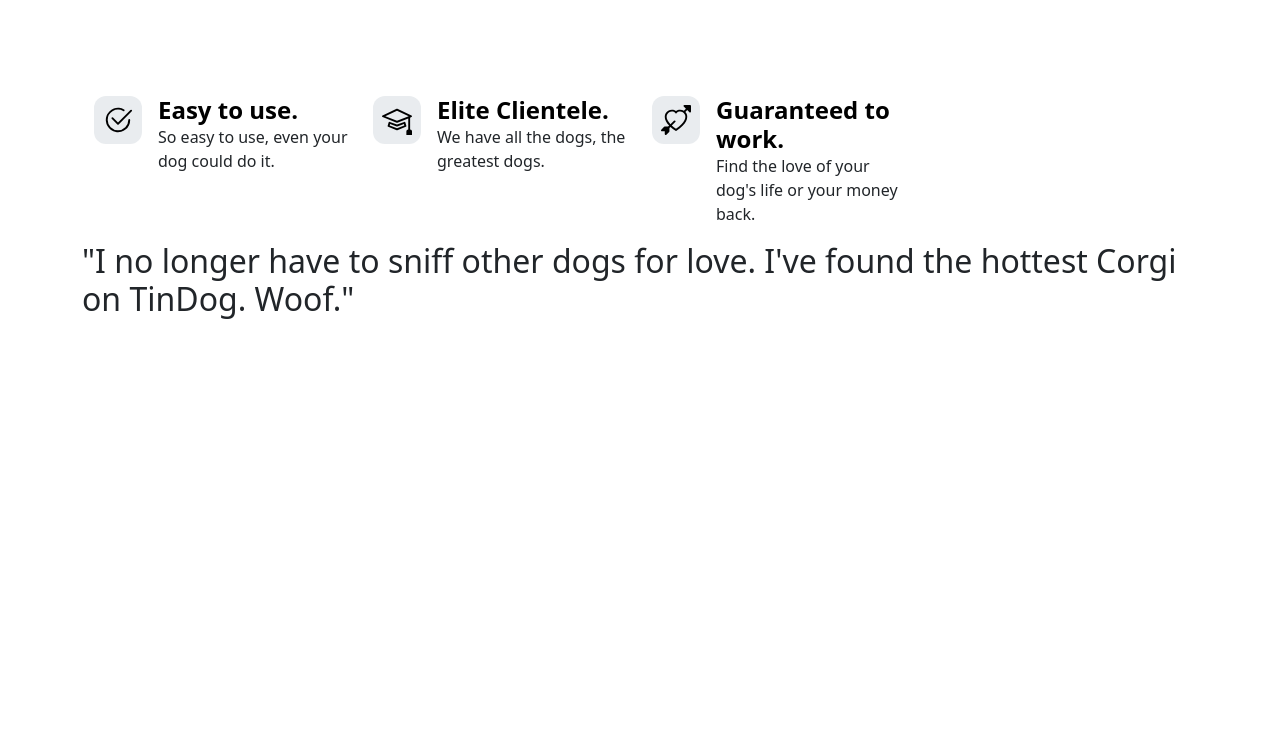
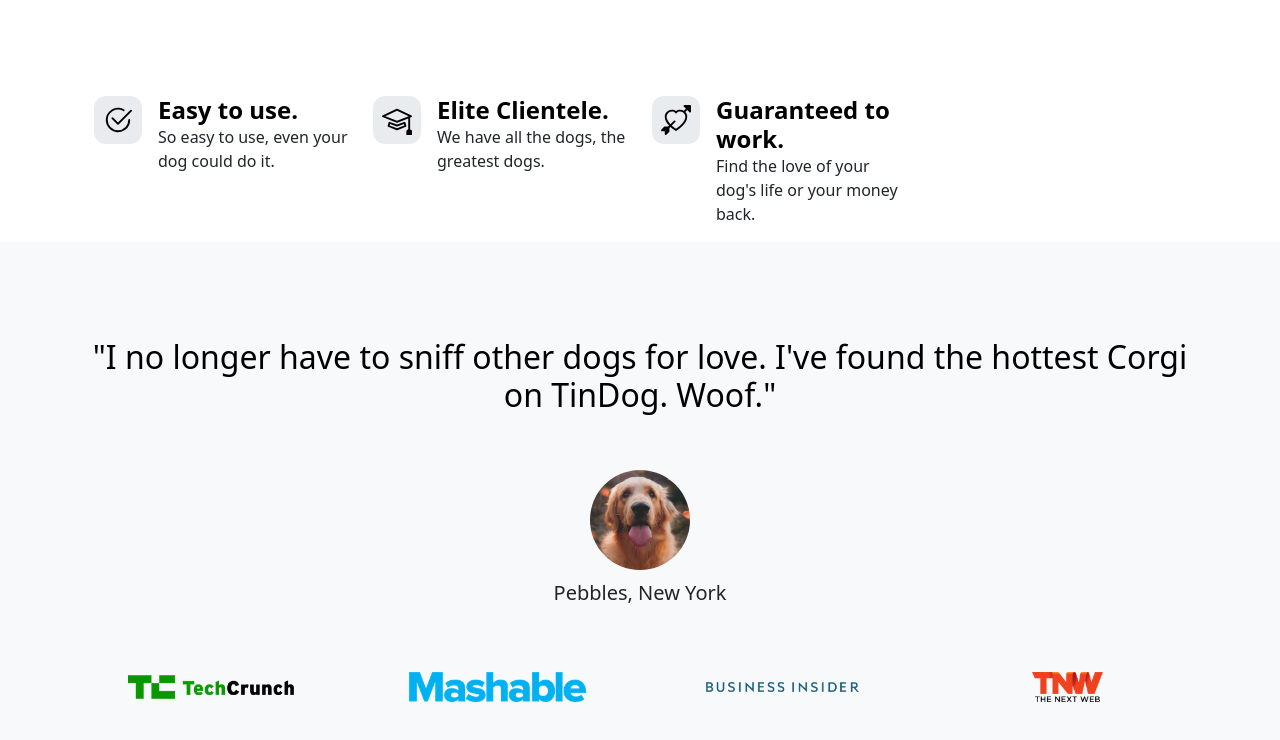
Before and after one commit to ksg-dev/tindog-site, a plain HTML site: page index.html in a window 1280 px wide. Shown: the part 690-1430 px from the top of the page. Before the commit the page ends 1016 px from the top, so only its background shows below. Drawn offline with nearby package versions, Linux system fonts and the light colour scheme.

Commit message:
add testimonial section

```diff
--- a/index.html
+++ b/index.html
@@ -23,21 +23,20 @@
           <div class="d-grid gap-2 d-md-flex justify-content-md-start">
             <button type="button" class="btn btn-light btn-lg px-4 me-md-2"><svg xmlns="http://www.w3.org/2000/svg" width="16" height="16" fill="currentColor"
               class="bi bi-apple mb-1" viewBox="0 0 16 16">
-<path
-                d="M11.182.008C11.148-.03 9.923.023 8.857 1.18c-1.066 1.156-.902 2.482-.878 2.516.024.034 1.52.087 2.475-1.258.955-1.345.762-2.391.728-2.43Zm3.314 11.733c-.048-.096-2.325-1.234-2.113-3.422.212-2.189 1.675-2.789 1.698-2.854.023-.065-.597-.79-1.254-1.157a3.692 3.692 0 0 0-1.563-.434c-.108-.003-.483-.095-1.254.116-.508.139-1.653.589-1.968.607-.316.018-1.256-.522-2.267-.665-.647-.125-1.333.131-1.824.328-.49.196-1.422.754-2.074 2.237-.652 1.482-.311 3.83-.067 4.56.244.729.625 1.924 1.273 2.796.576.984 1.34 1.667 1.659 1.899.319.232 1.219.386 1.843.067.502-.308 1.408-.485 1.766-.472.357.013 1.061.154 1.782.539.571.197 1.111.115 1.652-.105.541-.221 1.324-1.059 2.238-2.758.347-.79.505-1.217.473-1.282Z" />
-<path
-                d="M11.182.008C11.148-.03 9.923.023 8.857 1.18c-1.066 1.156-.902 2.482-.878 2.516.024.034 1.52.087 2.475-1.258.955-1.345.762-2.391.728-2.43Zm3.314 11.733c-.048-.096-2.325-1.234-2.113-3.422.212-2.189 1.675-2.789 1.698-2.854.023-.065-.597-.79-1.254-1.157a3.692 3.692 0 0 0-1.563-.434c-.108-.003-.483-.095-1.254.116-.508.139-1.653.589-1.968.607-.316.018-1.256-.522-2.267-.665-.647-.125-1.333.131-1.824.328-.49.196-1.422.754-2.074 2.237-.652 1.482-.311 3.83-.067 4.56.244.729.625 1.924 1.273 2.796.576.984 1.34 1.667 1.659 1.899.319.232 1.219.386 1.843.067.502-.308 1.408-.485 1.766-.472.357.013 1.061.154 1.782.539.571.197 1.111.115 1.652-.105.541-.221 1.324-1.059 2.238-2.758.347-.79.505-1.217.473-1.282Z" />
-</svg> Download</button>
+            <path d="M11.182.008C11.148-.03 9.923.023 8.857 1.18c-1.066 1.156-.902 2.482-.878 2.516.024.034 1.52.087 2.475-1.258.955-1.345.762-2.391.728-2.43Zm3.314 11.733c-.048-.096-2.325-1.234-2.113-3.422.212-2.189 1.675-2.789 1.698-2.854.023-.065-.597-.79-1.254-1.157a3.692 3.692 0 0 0-1.563-.434c-.108-.003-.483-.095-1.254.116-.508.139-1.653.589-1.968.607-.316.018-1.256-.522-2.267-.665-.647-.125-1.333.131-1.824.328-.49.196-1.422.754-2.074 2.237-.652 1.482-.311 3.83-.067 4.56.244.729.625 1.924 1.273 2.796.576.984 1.34 1.667 1.659 1.899.319.232 1.219.386 1.843.067.502-.308 1.408-.485 1.766-.472.357.013 1.061.154 1.782.539.571.197 1.111.115 1.652-.105.541-.221 1.324-1.059 2.238-2.758.347-.79.505-1.217.473-1.282Z" />
+            <path d="M11.182.008C11.148-.03 9.923.023 8.857 1.18c-1.066 1.156-.902 2.482-.878 2.516.024.034 1.52.087 2.475-1.258.955-1.345.762-2.391.728-2.43Zm3.314 11.733c-.048-.096-2.325-1.234-2.113-3.422.212-2.189 1.675-2.789 1.698-2.854.023-.065-.597-.79-1.254-1.157a3.692 3.692 0 0 0-1.563-.434c-.108-.003-.483-.095-1.254.116-.508.139-1.653.589-1.968.607-.316.018-1.256-.522-2.267-.665-.647-.125-1.333.131-1.824.328-.49.196-1.422.754-2.074 2.237-.652 1.482-.311 3.83-.067 4.56.244.729.625 1.924 1.273 2.796.576.984 1.34 1.667 1.659 1.899.319.232 1.219.386 1.843.067.502-.308 1.408-.485 1.766-.472.357.013 1.061.154 1.782.539.571.197 1.111.115 1.652-.105.541-.221 1.324-1.059 2.238-2.758.347-.79.505-1.217.473-1.282Z" />
+          </svg> Download</button>
             <button type="button" class="btn btn-outline-light btn-lg px-4"><svg xmlns="http://www.w3.org/2000/svg" width="16" height="16" fill="currentColor"
               class="bi bi-google-play mb-1" viewBox="0 0 16 16">
-<path
-                d="M14.222 9.374c1.037-.61 1.037-2.137 0-2.748L11.528 5.04 8.32 8l3.207 2.96 2.694-1.586Zm-3.595 2.116L7.583 8.68 1.03 14.73c.201 1.029 1.36 1.61 2.303 1.055l7.294-4.295ZM1 13.396V2.603L6.846 8 1 13.396ZM1.03 1.27l6.553 6.05 3.044-2.81L3.333.215C2.39-.341 1.231.24 1.03 1.27Z" />
-</svg> Download</button>
+              <path d="M14.222 9.374c1.037-.61 1.037-2.137 0-2.748L11.528 5.04 8.32 8l3.207 2.96 2.694-1.586Zm-3.595 2.116L7.583 8.68 1.03 14.73c.201 1.029 1.36 1.61 2.303 1.055l7.294-4.295ZM1 13.396V2.603L6.846 8 1 13.396ZM1.03 1.27l6.553 6.05 3.044-2.81L3.333.215C2.39-.341 1.231.24 1.03 1.27Z" />
+            </svg> Download</button>
           </div>
         </div>
       </div>
     </div>
   </section>
+
+
   <!-- Features -->
   <section id="features">
     <div class="container px-4 pt-5" id="icon-grid">
@@ -86,9 +85,33 @@
 
   <!-- Testimonial -->
   <section id="testimonial">
-    <div class="container">
-      <h2>"I no longer have to sniff other dogs for love. I've found the hottest Corgi on TinDog. Woof."</h2>
-    </div>
+    <div class="p-5 text-center bg-body-tertiary">
+        <div class="container py-5">
+          <h2 class="text-body-emphasis">"I no longer have to sniff other dogs for love. I've found the hottest Corgi on
+            TinDog. Woof."</h2>
+          <img class="profile-img mt-5" src="./images/dog-img.jpg" alt="dog image">
+          <p class="col-lg-8 mx-auto lead mt-2">
+            Pebbles, New York
+          </p>
+        </div>
+
+        <div class="container">
+          <div class="row">
+            <div class="col-lg-3 col-sm-12">
+              <img src="./images/techcrunch.png" alt="techcrunch" height="30">
+            </div>
+            <div class="col-lg-3 col-sm-12">
+              <img src="./images/mashable.png" alt="mashable" height="30">
+            </div>
+            <div class="col-lg-3 col-sm-12">
+              <img src="./images/bizinsider.png" alt="bizinsider" height="30">
+            </div>
+            <div class="col-lg-3 col-sm-12">
+              <img src="./images/tnw.png" alt="tnw" height="30">
+            </div>
+          </div>
+        </div>
+      </div>
 
   </section>
   <!-- Pricing -->
```
